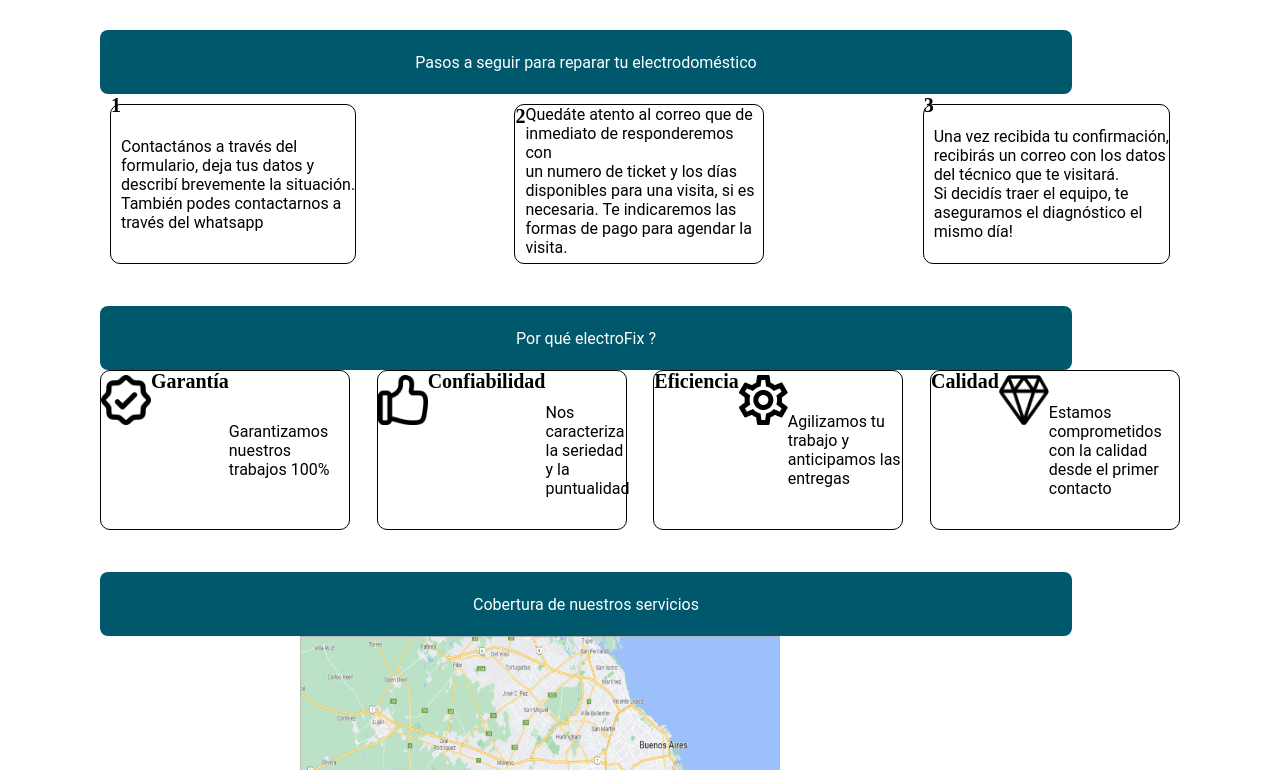
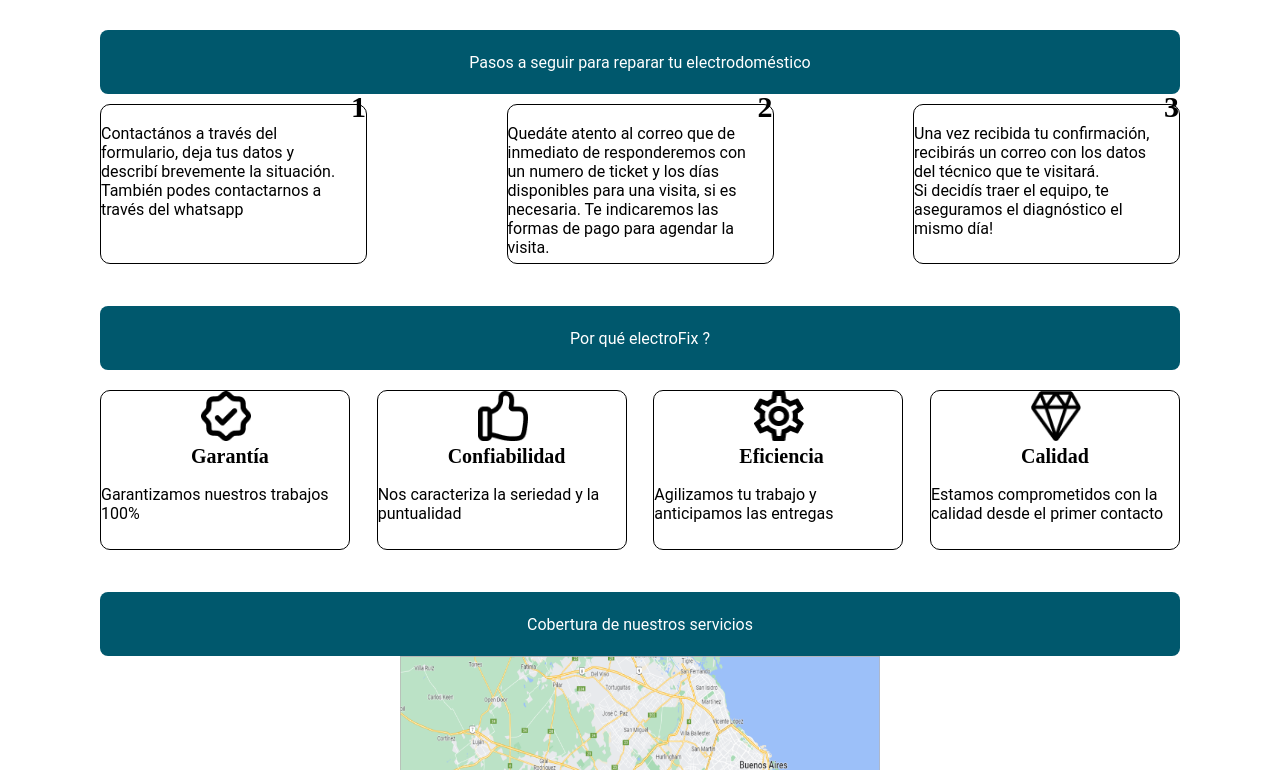
Before and after one commit to agusder95/electroFix, a React (Create React App) app: page / in a window 1280 px wide. Shown: the part 690-1460 px from the top of the page. Built offline with nearby package versions, Linux system fonts and the light colour scheme.

Commit message:
seccion 3 y 4

```diff
--- a/src/Components/sections/sectHome/sect2/styles.scss
+++ b/src/Components/sections/sectHome/sect2/styles.scss
@@ -1,84 +1,43 @@
 @import "../../../../scss/colors.scss";
 
+.section2 {
+  .title {
+    width: 100%;
+  }
 
-
-
-  .section2{
-
-
-.block{
-
+  .block {
     //  width: 100%;
     display: flex;
     flex-wrap: wrap;
     justify-content: space-between;
- // align-items: center;
     margin-bottom: 2rem;
 
-
-.bl2tit {
-
-
+    .bl2tit,
+    .bl1tit,
+    .bl3tit {
+      // height: 11.20rem;
       font-weight: bold; /* Para hacer la letra negrita */
-  font-size: 20px;
-
+      font-size: 30px;
+      //margin: 2rem;
+      margin-top: -15px;
+      margin-left: 250px;
     }
 
-
-
-
-.bl1tit,.bl3tit {
-
-  height: 11.20rem;
-
-  font-weight: bold; /* Para hacer la letra negrita */
-  font-size: 20px;
-//  margin-right: 10px;
-}
-
-
-
-
-    .bl1,.bl3 {
-        display: flex;
-          margin: 10px; //margen de un borde ovalado a otro
+    .bl2,
+    .bl1,
+    .bl3 {
       border: 1px solid $black; //redondeado del borde, mas px mas negro el redondeado
 
-          max-width: calc(600px / 2.4); //borde ovalado envolviendo el texto, mas px mas lejos del texto
+      max-width: calc(
+        700px / 1.4
+      ); //borde ovalado envolviendo el texto, mas px mas lejos del texto
       height: 10rem; //altura de un globo a otro
 
       border-radius: 10px; //borde ovalado
 
-          align-items: center;
-
-          margin-bottom: 10px;
-        }
-
-        .bl2{
-
-          display: flex;
-         // margin: 10px; //margen de un borde ovalado a otro
-          border: 1px solid $black; //redondeado del borde, mas px mas negro el redondeado
-
-          max-width: calc(600px / 2.4); //borde ovalado envolviendo el texto, mas px mas lejos del texto
-          height: 10rem; //altura de un globo a otro
-
-          border-radius: 10px; //borde ovalado
-
-      //    align-items: center;
-
       margin-bottom: 10px;
 
       margin-top: 10px;
-
-
-
     }
-
-
-
   }
-
-
-
 }
--- a/src/Components/sections/sectHome/sect3/index.jsx
+++ b/src/Components/sections/sectHome/sect3/index.jsx
@@ -57,20 +57,26 @@ const Sect3 =()=> {
 
          <div className="bl3">
 
-         <div className="bl3tit">Eficiencia</div>
+
 
          <img src={img3} alt=""/>
+
+         <div className="bl3tit">Eficiencia</div>
                 <p >Agilizamos tu trabajo y anticipamos las entregas</p>
+
          </div>
 
 
 
          <div className="bl4">
 
-         <div className="bl4tit">Calidad</div>
 
          <img src={img4} alt="" />
+
+
+         <div className="bl4tit">Calidad</div>
                 <p >Estamos comprometidos con la calidad desde el primer contacto</p>
+
          </div>
 
 
--- a/src/Components/sections/sectHome/sect3/styles.scss
+++ b/src/Components/sections/sectHome/sect3/styles.scss
@@ -2,6 +2,15 @@
 
 
 .section3{
+
+
+  .title{
+
+    width: 100%;
+          margin-bottom: 20px;
+
+  }
+
 
 
     .block{
@@ -10,32 +19,77 @@
       display: flex;
       flex-wrap: wrap;
       justify-content: space-between;
-     // align-items: center;
+
       margin-bottom: 2rem;
 
-    .bl1tit, .bl2tit, .bl3tit, .bl4tit {
 
-      height: 10rem;
 
-      font-weight: bold; /* Para hacer la letra negrita */
-      font-size: 20px;
-      margin-right: 10;
-      margin-left: 100;
-      margin-bottom: 0;
-    }
+
+.bl1tit{
+
+  height: 40px;
+
+  font-weight: bold; /* Para hacer la letra negrita */
+  font-size: 20px;
+  margin-left: 90px;
+
+
+}
+
+.bl2tit{
+
+  height: 40px;
+
+  font-weight: bold; /* Para hacer la letra negrita */
+  font-size: 20px;
+  margin-left: 70px;
+
+}
+
+.bl3tit{
+
+  height: 40px;
+
+  font-weight: bold; /* Para hacer la letra negrita */
+  font-size: 20px;
+  margin-left: 85px;
+
+
+
+}
+
+
+
+.bl4tit{
+
+  height: 40px;
+
+  font-weight: bold; /* Para hacer la letra negrita */
+  font-size: 20px;
+  margin-left: 90px;
+
+
+}
+
+
+
+
 
     img{
         width: 50px; // Establece un ancho de 50 píxeles para la imagen
         height: 50px; // Establece una altura de 50 píxeles para la imagen
-    //    margin: 5px; // Añade un margen de 5 píxeles alrededor de la imagen
-margin-bottom: 100px;
+
+
+        margin-left:100px;
+
+
+
     }
 
 
 
-        .bl1, .bl2, .bl3, .bl4 {
-            display: flex;
-        //      margin: 10px; //margen de un borde ovalado a otro
+        .bl1, .bl2,.bl3, .bl4 {
+
               border: 1px solid $black; //redondeado del borde, mas px mas negro el redondeado
 
               max-width: calc(600px / 2.4); //borde ovalado envolviendo el texto, mas px mas lejos del texto
@@ -46,7 +100,12 @@ margin-bottom: 100px;
               align-items: center;
 
               margin-bottom: 10px;
+
+
             }
+
+
+
 
 
 
--- a/src/Components/sections/sectHome/sect4/styles.scss
+++ b/src/Components/sections/sectHome/sect4/styles.scss
@@ -1,6 +1,14 @@
 @import "../../../../scss/colors.scss";
 
 .section4{
+
+
+    .title{
+
+        width: 100%;
+
+      }
+
 
 
 img{
@@ -8,7 +16,7 @@ img{
     width:480px;
     height:300px;
 
-    margin-left:200px;
+    margin-left:300px;
 }
 
 }
```
Lines whose indentation alone changed are shown as unchanged.
